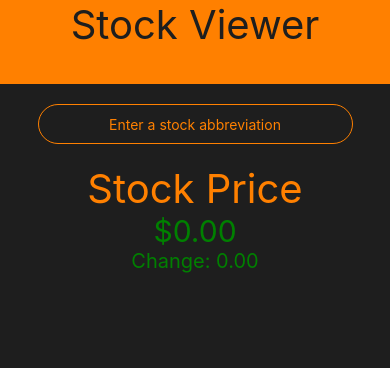
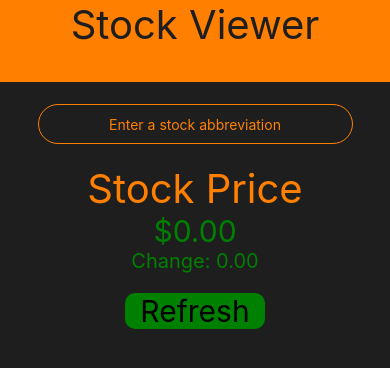
Before and after one commit to lrothschildshea/StockViewer, a React Native app: screen / in a window 390 px wide. Shown: the top 368 px of the page. Built offline with nearby package versions, Linux system fonts and the light colour scheme.

Commit message:
added refresh button

```diff
--- a/src/components/TitleBar.js
+++ b/src/components/TitleBar.js
@@ -16,5 +16,7 @@ const titleStyle = {
     backgroundColor: 'rgb(255, 128, 0)',
     width: '100%',
     height: '10%',
-    textAlign: 'center'
+    textAlign: 'center',
+    borderBottomWidth: 2,
+    borderColor: 'rgb(30, 30, 30)'
 }
--- a/src/pages/Home.js
+++ b/src/pages/Home.js
@@ -1,5 +1,5 @@
 import React from 'react';
-import {Text, View, TextInput, ScrollView} from 'react-native';
+import {Text, View, TextInput, ScrollView, TouchableOpacity} from 'react-native';
 
 
 export default class Home extends React.Component {
@@ -8,7 +8,6 @@ export default class Home extends React.Component {
         super(props)
         this.state = {
             company: 'Stock',
-            price: 0,
             modifiedCompany: '',
             realStock: true,
             stockInfo: {
@@ -40,9 +39,27 @@ export default class Home extends React.Component {
         });
     }
 
+    refresh(){
+        fetch('https://api.iextrading.com/1.0/stock/' + this.state.company + '/quote').then(res => {
+            if(res.status < 400){
+                return res.json()
+            } else {
+                return this.state.stockInfo
+            }
+        }).then(json =>{
+            if(json.change < 0){
+                this.setState({stockInfo: json,
+                                color: 'red'});
+            } else {
+                this.setState({stockInfo: json,
+                    color: 'green'});
+            }
+        });
+    }
+
     render(){
           return(
-            <ScrollView>
+            <ScrollView >
                 <View style={textInput}>
                     <TextInput style={textInputStyle} placeholder='Enter a stock abbreviation' onChangeText={(text) => this.setState({modifiedCompany: text})} onEndEditing={this.textEdit.bind(this)} underlineColorAndroid='transparent'/>
                 </View>
@@ -52,6 +69,11 @@ export default class Home extends React.Component {
                 {
                     (!this.state.realStock) ? <Text style={errorStyle}>"{this.state.company}" is not a real Stock. Please check your spelling.</Text> : null
                 }
+                <View style={buttonStyle}>
+                    <TouchableOpacity style={refreshStyle}onPress={this.refresh.bind(this)}>
+                        <Text style={refTextStyle}>Refresh</Text>
+                    </TouchableOpacity>
+                </View>
             </ScrollView>
           );
       }
@@ -92,3 +114,19 @@ const textInput = {
     alignItems: 'center',
     margin: 20
 }
+
+const buttonStyle = {
+    alignItems: 'center',
+    margin: '5%'
+}
+
+const refreshStyle = {
+    backgroundColor: 'green',
+    alignItems: 'center',
+    width: '40%',
+    borderRadius: 10
+}
+
+const refTextStyle = {
+    fontSize: 30
+}
```
